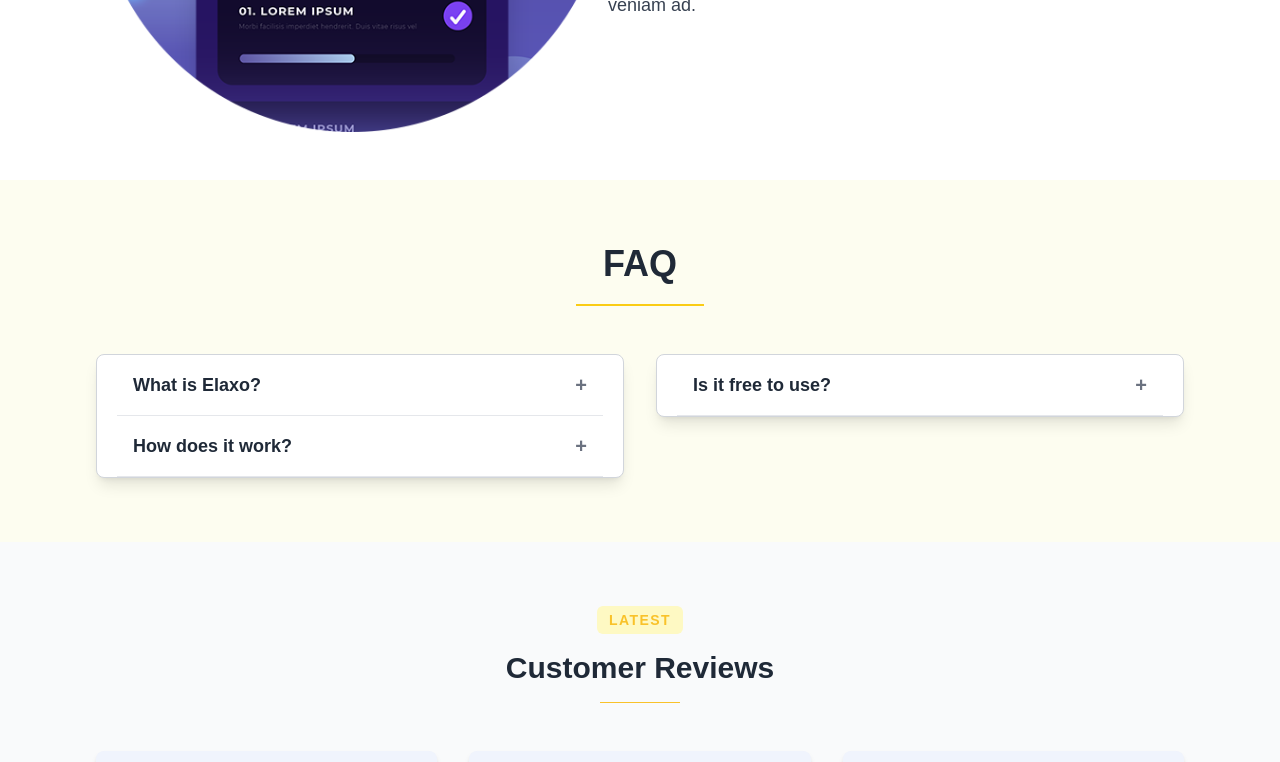
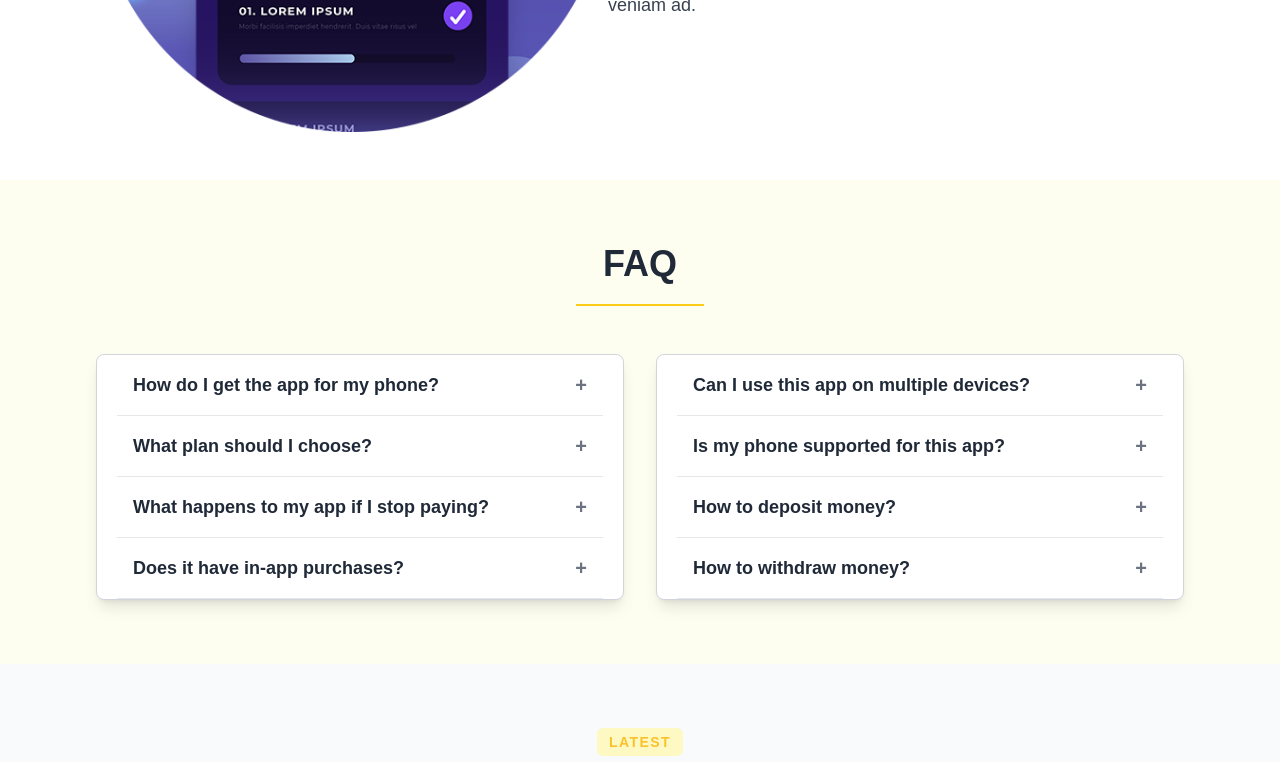
Before and after one commit to Sanaank-Official/website, a Next.js app: page / in a window 1280 px wide. Shown: the part 1850-2612 px from the top of the page. Built offline with nearby package versions, Linux system fonts and the light colour scheme.

Commit message:
FAQ bug solved

```diff
--- a/src/components/FAQ.js
+++ b/src/components/FAQ.js
@@ -7,120 +7,148 @@ const FAQSection = () => {
         setExpandedIndex(expandedIndex === index ? null : index);
     };
 
+    // FAQs divided into two containers
+    const faqsContainer1 = [
+        {
+            question: "How do I get the app for my phone?",
+            answer: "Anim pariatur cliche reprehenderit, enim eiusmod high life accusamus terry richardson ad squid. 3 wolf moon officia aute, non cupidatat skateboard dolor brunch."
+        },
+        {
+            question: "What plan should I choose?",
+            answer: "Anim pariatur cliche reprehenderit, enim eiusmod high life accusamus terry richardson ad squid. 3 wolf moon officia aute, non cupidatat skateboard dolor brunch."
+        },
+        {
+            question: "What happens to my app if I stop paying?",
+            answer: "Anim pariatur cliche reprehenderit, enim eiusmod high life accusamus terry richardson ad squid. 3 wolf moon officia aute, non cupidatat skateboard dolor brunch."
+        },
+        {
+            question: "Does it have in-app purchases?",
+            answer: "Anim pariatur cliche reprehenderit, enim eiusmod high life accusamus terry richardson ad squid. 3 wolf moon officia aute, non cupidatat skateboard dolor brunch."
+        }
+    ];
+
+    const faqsContainer2 = [
+        {
+            question: "Can I use this app on multiple devices?",
+            answer: "Anim pariatur cliche reprehenderit, enim eiusmod high life accusamus terry richardson ad squid. 3 wolf moon officia aute, non cupidatat skateboard dolor brunch."
+        },
+        {
+            question: "Is my phone supported for this app?",
+            answer: "Anim pariatur cliche reprehenderit, enim eiusmod high life accusamus terry richardson ad squid. 3 wolf moon officia aute, non cupidatat skateboard dolor brunch."
+        },
+        {
+            question: "How to deposit money?",
+            answer: "Anim pariatur cliche reprehenderit, enim eiusmod high life accusamus terry richardson ad squid. 3 wolf moon officia aute, non cupidatat skateboard dolor brunch."
+        },
+        {
+            question: "How to withdraw money?",
+            answer: "Anim pariatur cliche reprehenderit, enim eiusmod high life accusamus terry richardson ad squid. 3 wolf moon officia aute, non cupidatat skateboard dolor brunch."
+        }
+    ];
+
     return (
         <div className="bg-[rgb(253,253,240)] py-16">
             <div className="container mx-auto px-8 md:px-16 lg:px-24">
                 <h2 className="text-4xl font-bold text-center mb-5 text-gray-800">
                     FAQ
                 </h2>
-				<div className="w-32 mx-auto h-[0.1rem] bg-yellow-400 mb-12"></div>
+                <div className="w-32 mx-auto h-[0.15rem] bg-yellow-400 mb-12"></div>
 
-				<div className="grid grid-cols-1 sm:grid-cols-2 gap-8 text-left">
-					{/* Card 1 */}
+                <div className="grid grid-cols-1 sm:grid-cols-2 gap-8">
+                    {/* Container 1 */}
                     <div
                         className="bg-white rounded-lg border border-gray-300 shadow-lg px-5"
-						style={{ alignSelf: "start" }} // Ensure independent alignment
+                        style={{ alignSelf: "start" }} // Independent alignment
                     >
                         <div className="flex flex-col">
-							{/* Question 1 */}
+                            {faqsContainer1.map((faq, index) => (
+                                <div key={index}>
                                     <div
                                         className="flex justify-between items-start p-4 border-b cursor-pointer"
-								onClick={() => handleToggle(0)}>
-								<h3 className="text-lg font-bold text-gray-800 flex-1">
-									What is Elaxo?
+                                        onClick={() => handleToggle(index)}
+                                    >
+                                        <h3 className="text-lg font-bold text-gray-800 flex-1 text-left">
+                                            {faq.question}
                                         </h3>
                                         <button className="faq-toggle text-xl font-bold text-gray-500 transform transition-transform duration-300">
                                             <span
                                                 className={`faq-icon ${
-											expandedIndex === 0
+                                                    expandedIndex === index
                                                         ? "rotate-45"
                                                         : ""
-										}`}>
-										{expandedIndex === 0 ? "−" : "+"}
+                                                }`}
+                                            >
+                                                {expandedIndex === index
+                                                    ? "−"
+                                                    : "+"}
                                             </span>
                                         </button>
                                     </div>
                                     <div
                                         className={`faq-answer overflow-hidden transition-all duration-700 ease-in-out ${
-									expandedIndex === 0
+                                            expandedIndex === index
                                                 ? "max-h-40 p-4"
                                                 : "max-h-0"
-								}`}>
-								<p className="text-sm text-gray-600">
-									Elaxo is a productivity app designed to help
-									you focus and improve your overall
-									productivity.
+                                        }`}
+                                    >
+                                        <p className="text-sm text-gray-600 text-left">
+                                            {faq.answer}
                                         </p>
                                     </div>
+                                </div>
+                            ))}
+                        </div>
+                    </div>
 
-							{/* Question 2 */}
+                    {/* Container 2 */}
+                    <div
+                        className="bg-white rounded-lg border border-gray-300 shadow-lg px-5"
+                        style={{ alignSelf: "start" }} // Independent alignment
+                    >
+                        <div className="flex flex-col">
+                            {faqsContainer2.map((faq, index) => (
+                                <div key={index + faqsContainer1.length}>
                                     <div
                                         className="flex justify-between items-start p-4 border-b cursor-pointer"
-								onClick={() => handleToggle(1)}>
-								<h3 className="text-lg font-bold text-gray-800 flex-1">
-									How does it work?
+                                        onClick={() =>
+                                            handleToggle(
+                                                index + faqsContainer1.length
+                                            )
+                                        }
+                                    >
+                                        <h3 className="text-lg font-bold text-gray-800 flex-1 text-left">
+                                            {faq.question}
                                         </h3>
-								<button className="faq-toggle text-xl font-bold text-gray-500 transform transition-transform duration-300">
+                                        <button className="faq-toggle text-xl font-bold text-gray-500 transform transition-transform duration-300 ">
                                             <span
                                                 className={`faq-icon ${
-											expandedIndex === 1
+                                                    expandedIndex ===
+                                                    index + faqsContainer1.length
                                                         ? "rotate-45"
                                                         : ""
-										}`}>
-										{expandedIndex === 1 ? "−" : "+"}
+                                                }`}
+                                            >
+                                                {expandedIndex ===
+                                                index + faqsContainer1.length
+                                                    ? "−"
+                                                    : "+"}
                                             </span>
                                         </button>
                                     </div>
                                     <div
                                         className={`faq-answer overflow-hidden transition-all duration-700 ease-in-out ${
-									expandedIndex === 1
+                                            expandedIndex ===
+                                            index + faqsContainer1.length
                                                 ? "max-h-40 p-4"
                                                 : "max-h-0"
-								}`}>
-								<p className="text-sm text-gray-600">
-									Elaxo helps you organize your tasks and
-									maintain focus by minimizing distractions.
+                                        }`}
+                                    >
+                                        <p className="text-sm text-gray-600 text-left">
+                                            {faq.answer}
                                         </p>
                                     </div>
                                 </div>
-					</div>
-
-					{/* Card 2 */}
-					<div
-						className="bg-white rounded-lg border border-gray-300 shadow-lg px-5"
-						style={{ alignSelf: "start" }} // Ensure independent alignment
-					>
-						<div className="flex flex-col">
-							{/* Question 3 */}
-							<div
-								className="flex justify-between items-start p-4 border-b cursor-pointer"
-								onClick={() => handleToggle(2)}>
-								<h3 className="text-lg font-bold text-gray-800 flex-1">
-									Is it free to use?
-								</h3>
-								<button className="faq-toggle text-xl font-bold text-gray-500 transform transition-transform duration-300">
-									<span
-										className={`faq-icon ${
-											expandedIndex === 2
-												? "rotate-45"
-												: ""
-										}`}>
-										{expandedIndex === 2 ? "−" : "+"}
-									</span>
-								</button>
-							</div>
-							<div
-								className={`faq-answer overflow-hidden transition-all duration-700 ease-in-out ${
-									expandedIndex === 2
-										? "max-h-40 p-4"
-										: "max-h-0"
-								}`}>
-								<p className="text-sm text-gray-600">
-									Yes, Elaxo offers a free version with basic
-									functionality. Premium features are
-									available through a subscription.
-								</p>
-							</div>
+                            ))}
                         </div>
                     </div>
                 </div>
```
Lines whose indentation alone changed are shown as unchanged.
